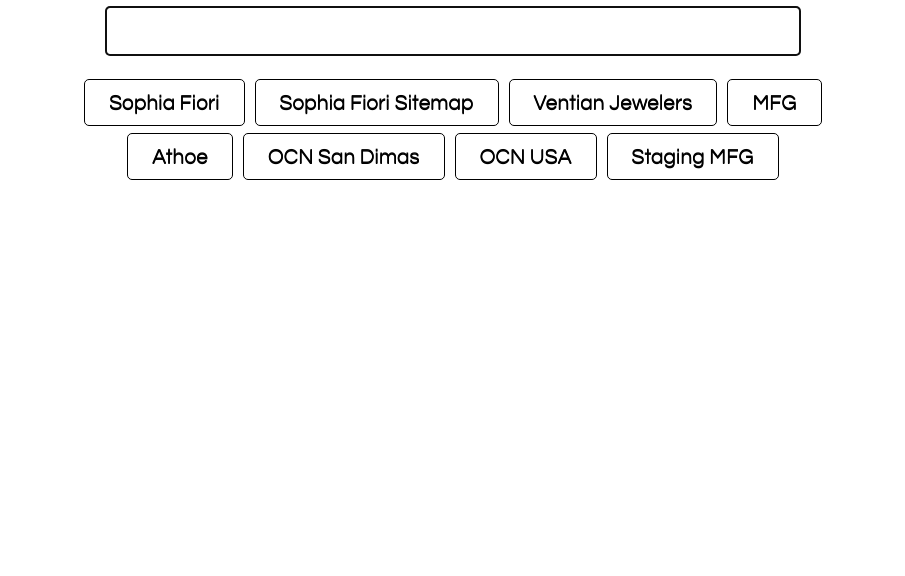
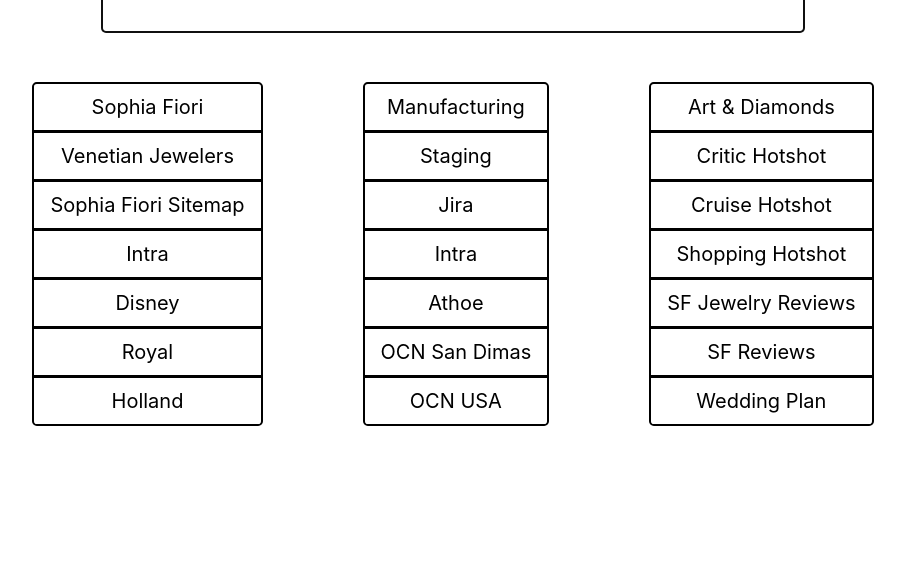
Before and after one commit to berntrek/berntrek.github.io, a plain HTML site: page index.html in a window 1280 px wide. Shown: the part 224-800 px from the top of the page, without its empty margins (187-1092 px from the left). Drawn offline with nearby package versions, Linux system fonts and the light colour scheme.

Commit message:
finished update

```diff
--- a/index.html
+++ b/index.html
@@ -1,40 +1,35 @@
 <html>
-<head>
-  <title>Hello Bernard</title>
-  <link rel="shortcut icon" href="tabicon.ico" type="image/ico">
-  <link rel="stylesheet" type="text/css" href="mystyle.css"
-</head>
+  <head>
+    <title>Bernard Bachoura</title>
+    <!-- bootstrap -->
+    <link rel="stylesheet" href="https://maxcdn.bootstrapcdn.com/bootstrap/4.0.0-beta/css/bootstrap.min.css" integrity="sha384-/Y6pD6FV/Vv2HJnA6t+vslU6fwYXjCFtcEpHbNJ0lyAFsXTsjBbfaDjzALeQsN6M" crossorigin="anonymous">
+    <link rel="shortcut icon" href="tabicon.ico" type="image/ico">
+    <!-- <link rel="stylesheet" type="text/css" href="buttonstyle.css"> -->
+    <link rel="stylesheet" type="text/css" href="mystyle.css">
 
-<body onload="focus()">
-  <div>
-    <h1 id="title">Bernard Bachoura<h1>
-  </div>
+  </head>
 
-  <center><div id="searchDiv">
-    <form action="https://google.com/search" method="get" target="_blank">
-      <input type="text" name="q" id="search" onFocus="clearForm()">
-    </form>
-  </div></center>
+  <body>
+    <div class="row">
+      <div class="col-12">
+        <h1 id="title">Bernard Bachoura</h1>
+      </div>
+    </div>
+    <div class="row searchDiv">
+      <div class="col-12 center">
+          <form action="https://google.com/search" method="get">
+            <input type="text" name="q" id="search">
+          </form>
+      </div>
+    </div>
+    <div id="button-container" class="container center"></div>
 
-  <div id="links" class="center">
-    <a target="_blank" href='https://www.sophiafiori.com' class='button'>Sophia Fiori</a>
-    <a target="_blank" href='http://design.sophiafiori.com/sitemap/' class='button'>Sophia Fiori Sitemap</a>
-    <a target="_blank" href='https://www.venetianjewelers.com' class='button'>Ventian Jewelers</a>
-    <a target="_blank" href='http://www.elbasoft.com/manufacturing/main_login.asp' class='button'>MFG</a>
-  </div>
-  <div id="links" class="center">
-    <a target="_blank" href='http://athoe.org/index.aspx' class='button'>Athoe</a>
-    <a target="_blank" href='http://www.ocnsandimas.com/sandbox/' class='button'>OCN San Dimas</a>
-    <a target="_blank" href='http://www.ocnusa.com/' class='button'>OCN USA</a>
-    <a target="_blank" href='http://staging.elbasoft.com/Login.aspx?gotoscreen=/default.aspx' class='button'>Staging MFG</a>
-  </div>
-</body>
-<script>
-  function clearForm() {
-    document.getElementById("search").value = "";
-  }
-  function focus() {
-    document.getElementById("search").focus();
-  }
-</script>
+    <!-- bootstrap -->
+    <script src="https://code.jquery.com/jquery-3.2.1.slim.min.js" integrity="sha384-KJ3o2DKtIkvYIK3UENzmM7KCkRr/rE9/Qpg6aAZGJwFDMVNA/GpGFF93hXpG5KkN" crossorigin="anonymous"></script>
+    <script src="https://cdnjs.cloudflare.com/ajax/libs/popper.js/1.11.0/umd/popper.min.js" integrity="sha384-b/U6ypiBEHpOf/4+1nzFpr53nxSS+GLCkfwBdFNTxtclqqenISfwAzpKaMNFNmj4" crossorigin="anonymous"></script>
+    <script src="https://maxcdn.bootstrapcdn.com/bootstrap/4.0.0-beta/js/bootstrap.min.js" integrity="sha384-h0AbiXch4ZDo7tp9hKZ4TsHbi047NrKGLO3SEJAg45jXxnGIfYzk4Si90RDIqNm1" crossorigin="anonymous"></script>
+    <!-- personal script -->
+    <script src="script.js"></script>
+    <script>window.PersonalHomepage.init()</script>
+  </body>
 </html>
--- a/mystyle.css
+++ b/mystyle.css
@@ -12,6 +12,7 @@
   padding-bottom: 33px;
 }
 #searchDiv {
+  padding-top: 50px;
   padding-bottom: 20px;
 }
 #search {
@@ -22,55 +23,24 @@
   font-size: 28px;
   font-family: Century Gothic,sans-serif;
   font-weight: lighter;
-  padding: 12px 20px;
+  padding: 12px 10px;
 }
 
-.button {
-   margin-left: 3px;
-   margin-right: 3px;
-   border: 1px solid #000000;
-   background: #ffffff;
-   background: -webkit-gradient(linear, left top, left bottom, from(#ffffff), to(#ffffff));
-   background: -webkit-linear-gradient(top, #ffffff, #ffffff);
-   background: -moz-linear-gradient(top, #ffffff, #ffffff);
-   background: -ms-linear-gradient(top, #ffffff, #ffffff);
-   background: -o-linear-gradient(top, #ffffff, #ffffff);
-   background-image: -ms-linear-gradient(top, #ffffff 0%, #ffffff 100%);
-   padding: 12px 24px;
-   -webkit-border-radius: 5px;
-   -moz-border-radius: 5px;
-   border-radius: 5px;
-   -webkit-box-shadow: rgba(255,255,255,0.4) 0 0px 0, inset rgba(255,255,255,0.4) 0 0px 0;
-   -moz-box-shadow: rgba(255,255,255,0.4) 0 0px 0, inset rgba(255,255,255,0.4) 0 0px 0;
-   box-shadow: rgba(255,255,255,0.4) 0 0px 0, inset rgba(255,255,255,0.4) 0 0px 0;
-   text-shadow: #000000 0 1px 0;
-   color: #000000;
-   font-size: 21px;
-   font-family: Century Gothic,sans-serif;
-   text-decoration: none;
-   vertical-align: middle;
-   }
-.button:hover {
-   border: 1px solid #000000;
-   text-shadow: #000000 0 1px 0;
-   background: #6494ed;
-   background: -webkit-gradient(linear, left top, left bottom, from(#6494ed), to(#6494ed));
-   background: -webkit-linear-gradient(top, #6494ed, #6494ed);
-   background: -moz-linear-gradient(top, #6494ed, #6494ed);
-   background: -ms-linear-gradient(top, #6494ed, #6494ed);
-   background: -o-linear-gradient(top, #6494ed, #6494ed);
-   background-image: -ms-linear-gradient(top, #6494ed 0%, #6494ed 100%);
-   color: #ffffff;
-   }
-.button:active {
-   text-shadow: #000000 0 1px 0;
-   border: 1px solid #000000;
-   background: #6494ed;
-   background: -webkit-gradient(linear, left top, left bottom, from(#6494ed), to(#6494ed));
-   background: -webkit-linear-gradient(top, #6494ed, #6494ed);
-   background: -moz-linear-gradient(top, #6494ed, #6494ed);
-   background: -ms-linear-gradient(top, #6494ed, #6494ed);
-   background: -o-linear-gradient(top, #6494ed, #6494ed);
-   background-image: -ms-linear-gradient(top, #6494ed 0%, #6494ed 100%);
-   color: #ffffff;
-   }
+.bookmark-groups {
+  padding-left: 50px;
+  padding-right: 50px;
+}
+
+.btn-primary {
+  background-color: rgba(0,0,0,0);
+  color: black !important;
+  border: 2px solid black !important;
+}
+
+.fill:hover {
+    background-color: #50A6C2 !important;
+    cursor: pointer !important;
+}
+.btn:focus, .btn:active {
+   outline: none !important;
+}
--- /dev/null
+++ b/script.js
@@ -0,0 +1,61 @@
+(() => {
+  window.PersonalHomepage = {
+    init : () => {
+      focus();
+      layoutButtons(buttonGroups);
+      fillOnClick();
+    }
+  };
+
+  let buttonGroups = [
+    [
+      {title: "Sophia Fiori", url: "https://www.sophiafiori.com"},
+      {title: "Venetian Jewelers", url: "http://design.sophiafiori.com/sitemap/"},
+      {title: "Sophia Fiori Sitemap", url: "https://www.venetianjewelers.com"},
+      {title: "Intra", url: "http://intra.sophiafiori.com"},
+      {title: "Disney", url: "http://magicaljewelrycollection.com/"},
+      {title: "Royal", url: "http://royaldiamonds.com"},
+      {title: "Holland", url: "http://diamondsonholland.com"},
+    ],
+    [
+      {title: "Manufacturing", url: "http://www.elbasoft.com/manufacturing/main_login.asp"},
+      {title: "Staging", url: "http://staging.elbasoft.com/Login.aspx?gotoscreen=/default.aspxs"},
+      {title: "Jira", url: "http://jira.elbasoft.com:8080"},
+      {title: "Intra", url: "http://intra.sophiafiori.com"},
+      {title: "Athoe", url: "http://athoe.org/index.aspx"},
+      {title: "OCN San Dimas", url: "http://www.ocnsandimas.com/"},
+      {title: "OCN USA", url: "http://www.ocnusa.com/"},
+    ],
+    [
+      {title: "Art & Diamonds", url: "http://www.artanddiamonds.com"},
+      {title: "Critic Hotshot", url: "http://www.critichotshot.com"},
+      {title: "Cruise Hotshot", url: "http://www.cruisehotshot.com"},
+      {title: "Shopping Hotshot", url: "http://www.shoppinghotshot.com"},
+      {title: "SF Jewelry Reviews", url: "http://www.sophiafiorijewelryreviews.com"},
+      {title: "SF Reviews", url: "http://www.sophiafiorireviews.com"},
+      {title: "Wedding Plan", url: "http://www.weddingplanblog.com"},
+    ],
+  ];
+
+  let layoutButtons = (buttonGroups) => {
+    let stringToAppend = "";
+    buttonGroups.forEach((group) => {
+    	stringToAppend += "<div class=\"btn-group-vertical bookmark-groups\" role=\"group\">";
+    	group.forEach((button) => {
+    		stringToAppend += "<button class=\"btn btn-primary btn-lg fill\" type=\"button\" href=\"" +
+        button.url + "\">" + button.title + "</button>";
+    	})
+    	stringToAppend += "</div>"
+    })
+
+    return $("#button-container").append($(stringToAppend));
+  }
+
+  let focus = () => $("#search").focus();
+
+  let fillOnClick = () => {
+    $(".fill").click(function() {
+       window.open($(this).attr("href"));
+    })
+  }
+})();
```
